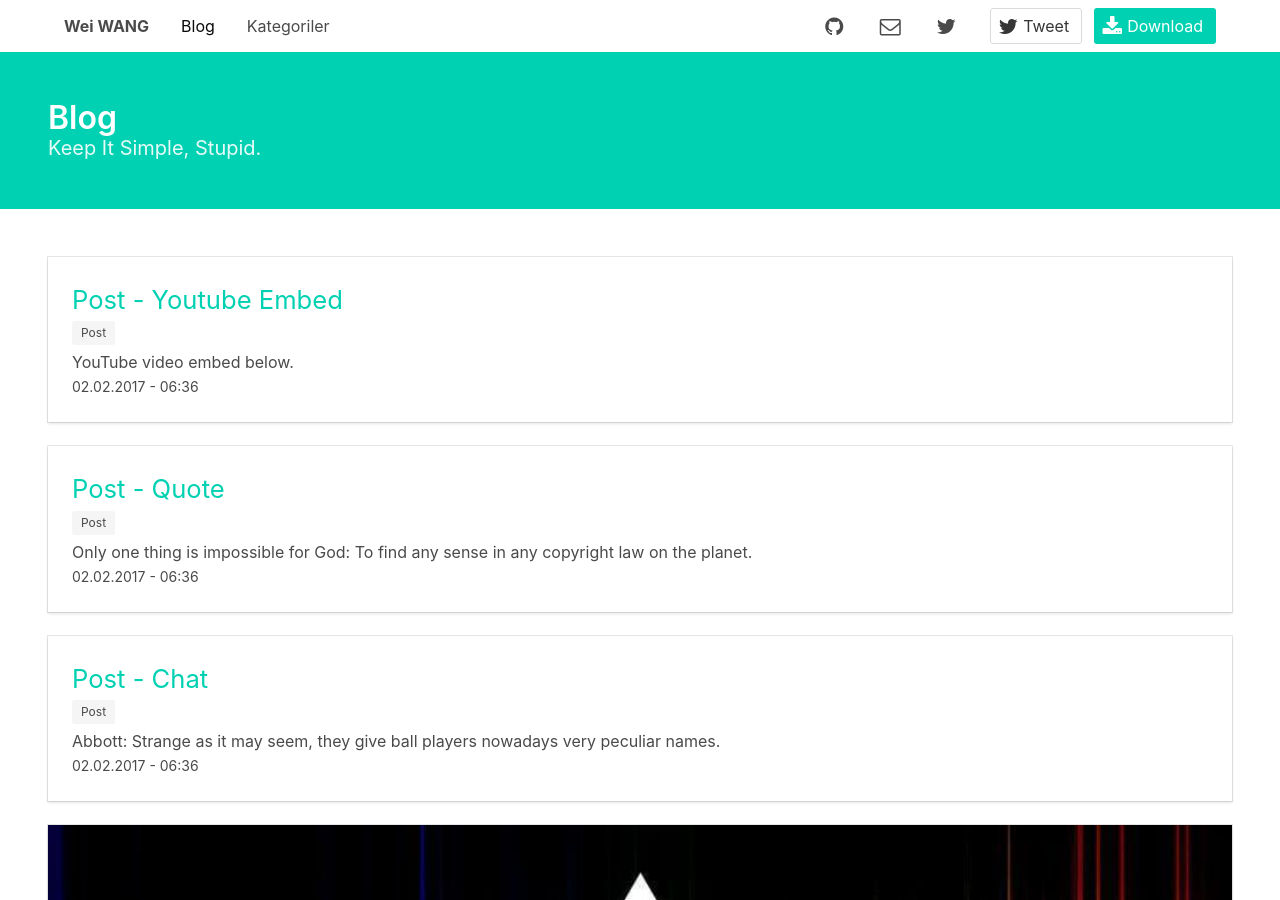
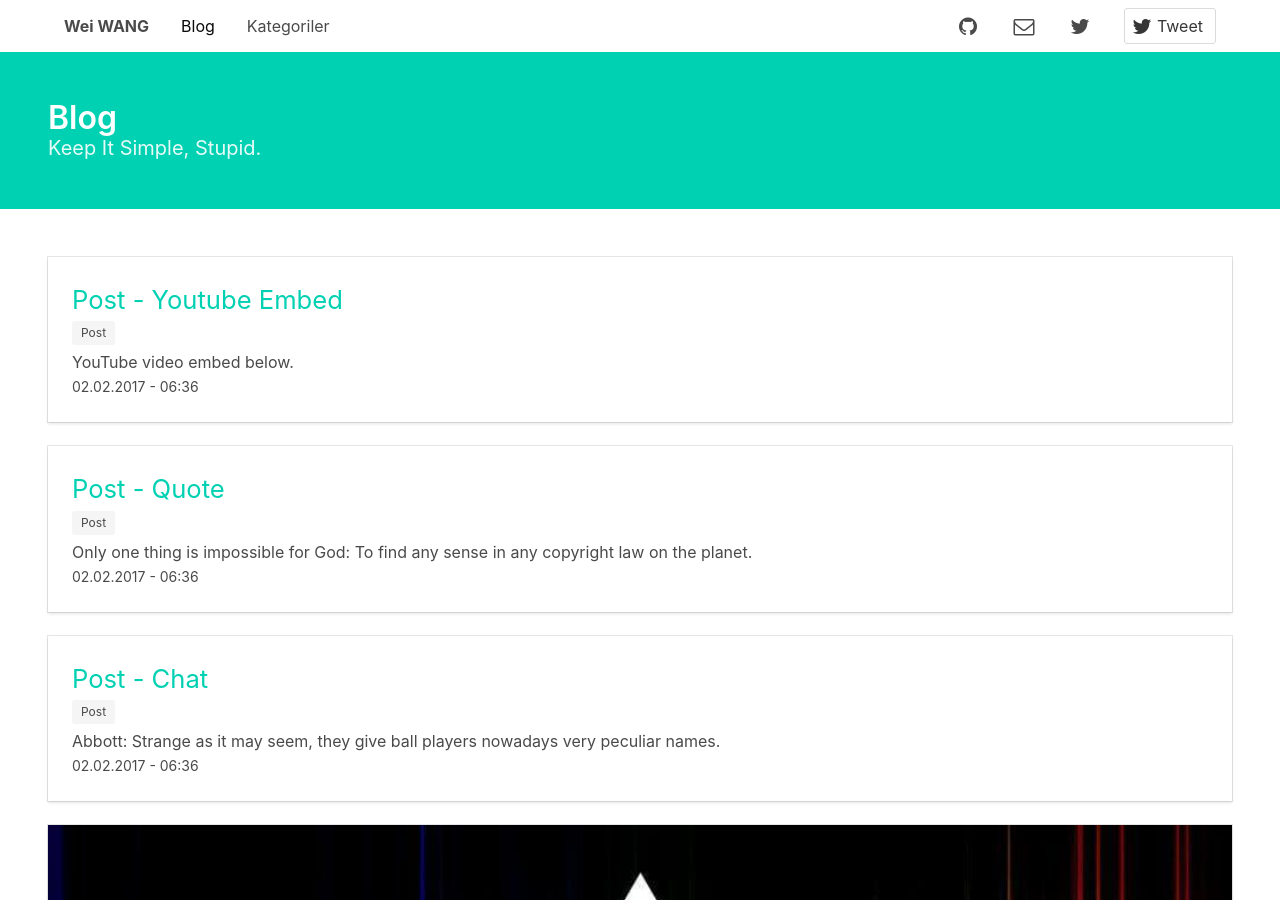
Before and after one commit to weiWANG881108/weiWANG881108.github.io, a Jekyll site: the page built from index.html, in a window 1280 px wide and 900 px high. Built offline with Jekyll 4.4.1, drawn with Linux system fonts in a browser that asks for light colours; the list of posts is cut into pages by our own code; comment, search, counter and statistics services are not loaded.

Commit message:
no message

```diff
--- a/_layouts/default.html
+++ b/_layouts/default.html
@@ -136,14 +136,7 @@
                   </span>
                 </a>
               </p>
-              <p class="control">
-                <a class="button is-primary" href="{{ site.download }}">
-                  <span class="icon">
-                    <i class="fa fa-download"></i>
-                  </span>
-                  <span>Download</span>
-                </a>
-              </p>
+
             </div>
           </div>
         </div>
```
